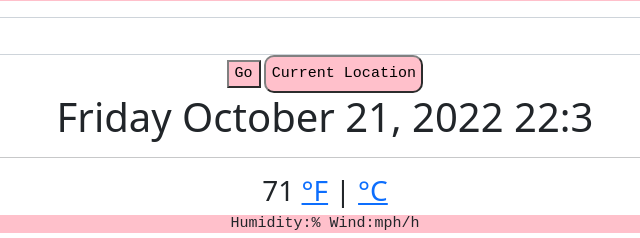
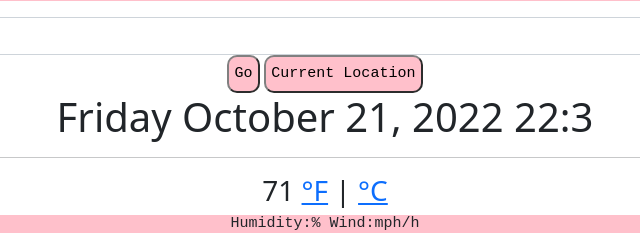
Before and after one commit to laoadr/first-repository, a website built with Parcel: page index.html in a window 1280 px wide. Shown: the top 238 px of the page, 315-955 px from the left. Built offline with nearby package versions, Linux system fonts and the light colour scheme; no server answers; a web font is replaced by a local one.

Commit message:
edited style on go button

```diff
--- a/src/styles.css
+++ b/src/styles.css
@@ -36,9 +36,12 @@
     color: black;
     border-color: gray;
     font-family: monospace;
+    border-radius: 10px;
+    padding: 5.5px;
   }
   .btn-secondary:hover {
     color: pink;
+    background-color: gray;
   }
   .row2 {
     font-family: monospace;
```
